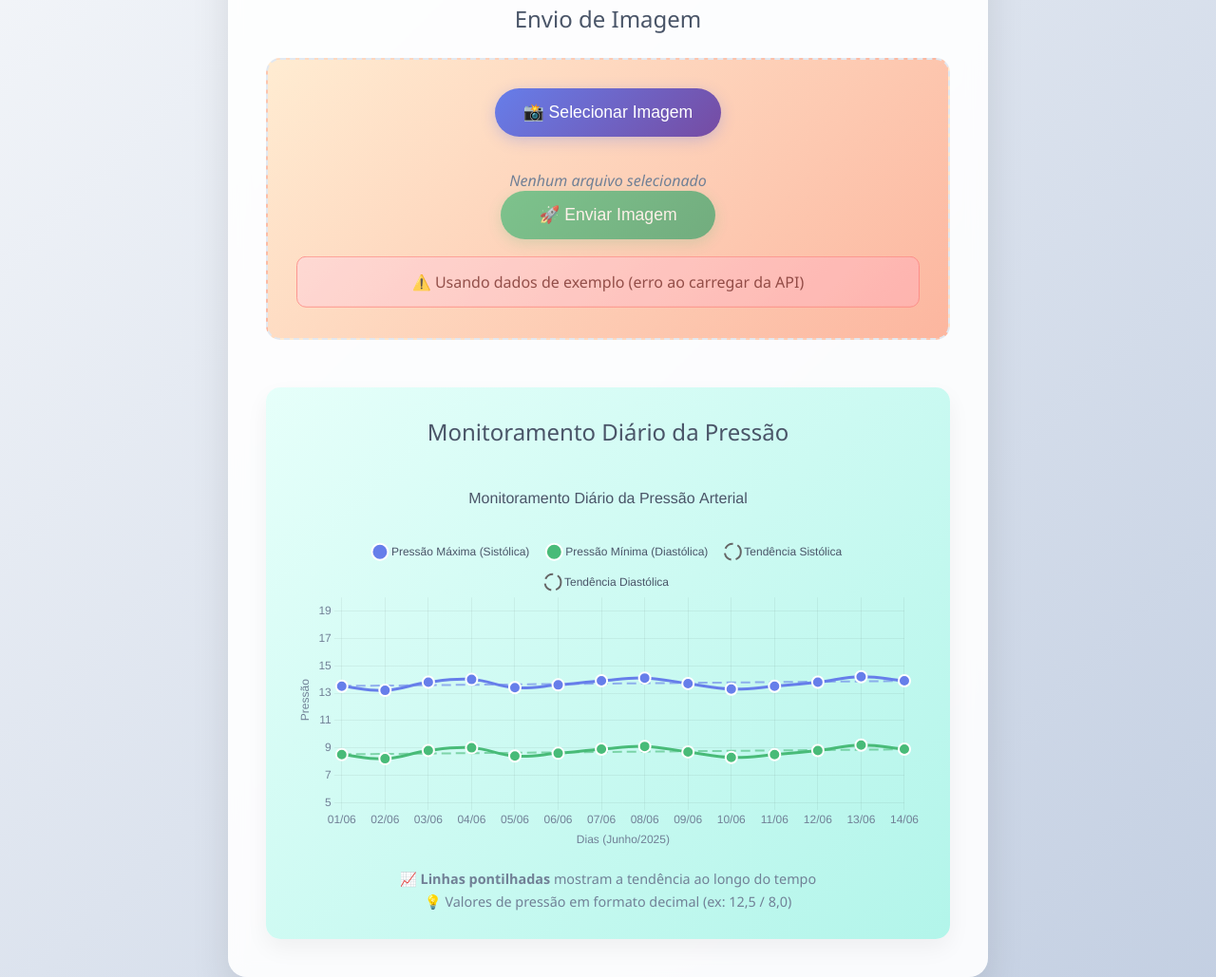
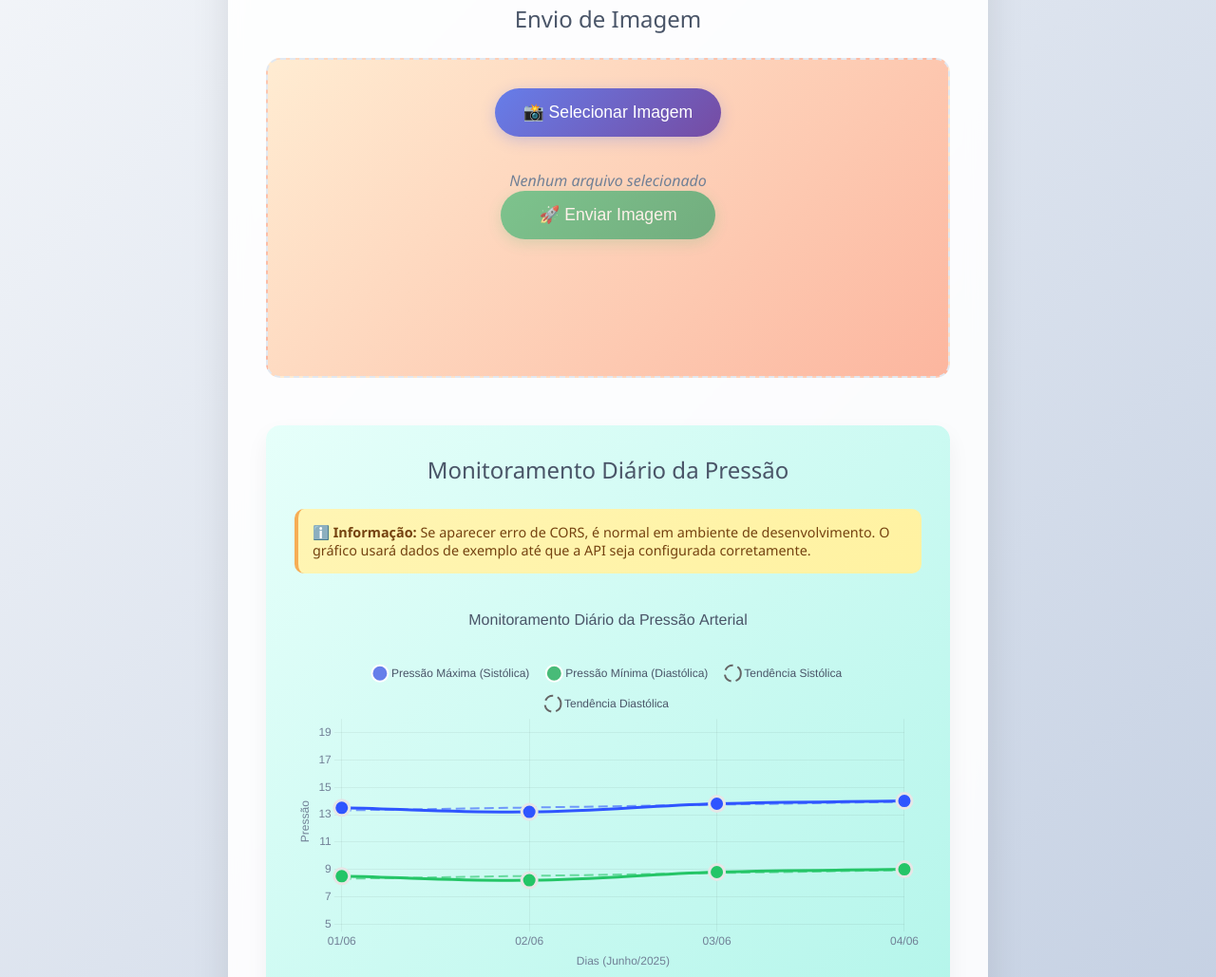
Before and after one commit to DevVitorSantos/MonitorCardiaco, a plain HTML site: page index.html in a window 1280 px wide. Shown: the part 194-1223 px from the top of the page at 95% size. Drawn offline with nearby package versions, Linux system fonts and the light colour scheme; no server answers.

Commit message:
Update index.html

```diff
--- a/index.html
+++ b/index.html
@@ -274,6 +274,15 @@
             <!-- Chart Section -->
             <div class="chart-section">
                 <h2 class="section-title">Monitoramento Diário da Pressão</h2>
+
+                <!-- CORS Info -->
+                <div style="background: linear-gradient(135deg, #fff5b4 0%, #fff2a1 100%); padding: 15px; border-radius: 10px; margin-bottom: 20px; border-left: 4px solid #f6ad55;">
+                    <p style="margin: 0; color: #744210; font-size: 0.9em;">
+                        ℹ️ <strong>Informação:</strong> Se aparecer erro de CORS, é normal em ambiente de desenvolvimento.
+                        O gráfico usará dados de exemplo até que a API seja configurada corretamente.
+                    </p>
+                </div>
+
                 <div class="chart-container">
                     <canvas id="pressureChart"></canvas>
                 </div>
@@ -508,15 +517,31 @@
         // Function to load data from API
         async function loadPressureData() {
             try {
-                const response = await fetch('https://n8n-n8n-start.inrkp8.easypanel.host/webhook/get-data');
+                const response = await fetch('https://n8n-n8n-start.inrkp8.easypanel.host/webhook/get-data', {
+                    method: 'GET',
+                    mode: 'cors',
+                    headers: {
+                        'Accept': 'application/json',
+                        'Content-Type': 'application/json'
+                    }
+                });
+
                 if (!response.ok) {
                     throw new Error(`Erro ${response.status}: ${response.statusText}`);
                 }
+
                 const data = await response.json();
+                console.log('Data loaded successfully:', data);
                 return data;
             } catch (error) {
                 console.error('Error loading data:', error);
-                throw error;
+                // Return sample data if API fails
+                return [
+                    {"row_number": 1, "Pressao_Maxima": 13.5, "Pressao_Minima": 8.5, "Data": "01/06/2025"},
+                    {"row_number": 2, "Pressao_Maxima": 13.2, "Pressao_Minima": 8.2, "Data": "02/06/2025"},
+                    {"row_number": 3, "Pressao_Maxima": 13.8, "Pressao_Minima": 8.8, "Data": "03/06/2025"},
+                    {"row_number": 4, "Pressao_Maxima": 14.0, "Pressao_Minima": 9.0, "Data": "04/06/2025"}
+                ];
             }
         }
 
@@ -569,6 +594,7 @@
                 // Upload image
                 const uploadResponse = await fetch('https://n8n-n8n-start.inrkp8.easypanel.host/webhook-test/upload-image', {
                     method: 'POST',
+                    mode: 'cors',
                     body: formData
                 });
 
@@ -614,22 +640,28 @@
 
         // Initialize app
         document.addEventListener('DOMContentLoaded', async function() {
+            // Always initialize chart first
+            initChart();
+
             try {
-                // Load initial data from API
-                showStatus('Carregando dados...', 'loading');
+                // Try to load data from API
+                showStatus('Carregando dados da API...', 'loading');
                 const initialData = await loadPressureData();
-
-                // Initialize chart with API data
-                initChart();
                 updateChart(initialData);
 
                 // Hide loading message
-                statusMessage.classList.remove('show');
+                setTimeout(() => {
+                    statusMessage.classList.remove('show');
+                }, 2000);
+
             } catch (error) {
                 console.error('Error loading initial data:', error);
-                // Initialize with sample data if API fails
-                initChart();
-                showStatus('⚠️ Usando dados de exemplo (erro ao carregar da API)', 'error');
+                showStatus('⚠️ Erro de CORS - usando dados de exemplo', 'error');
+
+                // Auto-hide error message
+                setTimeout(() => {
+                    statusMessage.classList.remove('show');
+                }, 5000);
             }
         });
     </script>
```
